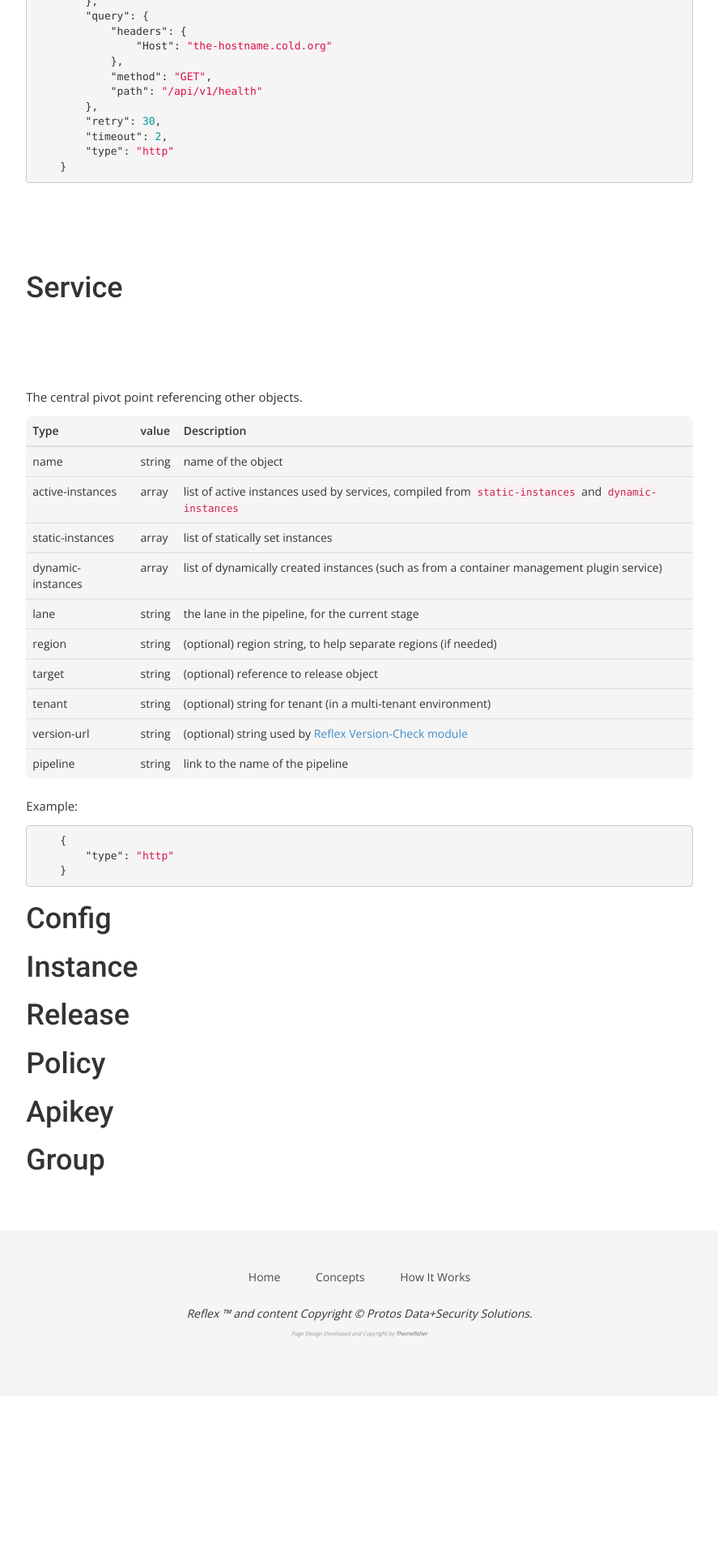
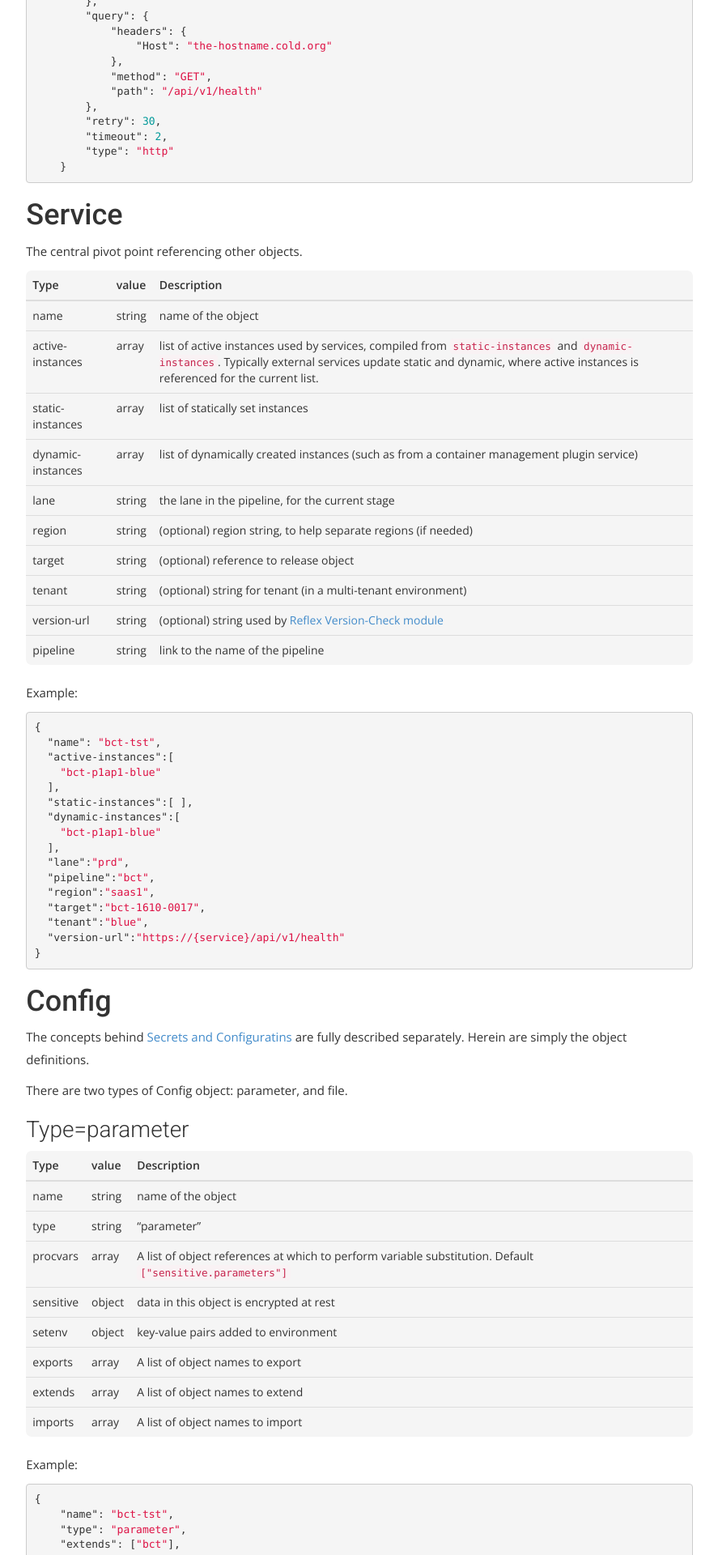
Before and after one commit to reflexsc/web, a Jekyll site: the page built from docs/objects.md, in a window 1280 px wide. Shown: the part 2094-4014 px from the top of the page at 81% size, without its empty margins (196-1083 px from the left). Built offline with Jekyll 4.4.1, drawn with Linux system fonts in a browser that asks for light colours; nearby versions of some CDN libraries; some web fonts are replaced; before the commit the page ends 3818 px from its top, so only the background shows below that; some of the changed text lies outside the part shown.

Commit message:
web updates

```diff
--- a/_includes/doc-nav.html
+++ b/_includes/doc-nav.html
@@ -29,11 +29,12 @@
 </a></b></div>
 <div id="navModules" class="panel-collapse collapse" role="tabpanel" aria-labelledby="navHdrModules">
 &nbsp;&nbsp;&rsaquo; <a href="/docs/launch-assist/">Launch Assist</a><br/>
+&nbsp;&nbsp;&rsaquo; <a href="/docs/config/">Config Management</a><br/>
 &nbsp;&nbsp;&rsaquo; <a href="/docs/reflex-engine/">Reflex Engine</a><br/>
 &nbsp;&nbsp;&rsaquo; <a href="/docs/reflex-tools/">Reflex Tools</a><br/>
-&nbsp;&nbsp;&rsaquo; <a href="/docs/objects/">Objects</a><br/>
 &nbsp;&nbsp;&rsaquo; <a href="/docs/reflex-actions/">Reflex Actions</a><br/>
 &nbsp;&nbsp;&rsaquo; <a href="/docs/reflex-monitor/">Reflex Monitor</a><br/>
+&nbsp;&nbsp;&rsaquo; <a href="/docs/objects/">Objects</a><br/>
 </div></div>
 
 <div class="panel panel-default"><div role="tab" id="navHdrDev"><b><a class="collapsed" data-toggle="collapse" data-parent="#accordion" href="#navDev" aria-expanded="false" aria-controls="navDev">
--- a/css/local.css
+++ b/css/local.css
@@ -60,5 +60,6 @@
 
 /* override #service when in .doc-body */
 .doc-body #service {
+  padding: 0 0 0 0;
   text-align: left;
 }
--- a/docs/objects.md
+++ b/docs/objects.md
@@ -104,7 +104,7 @@ The central pivot point referencing other objects.
 |Type|  value|  Description
 |----|-|-
 |name|string|name of the object
-|active-instances|array|list of active instances used by services, compiled from `static-instances` and `dynamic-instances`
+|active-instances|array|list of active instances used by services, compiled from `static-instances` and `dynamic-instances`.  Typically external services update static and dynamic, where active instances is referenced for the current list.
 |static-instances|array|list of statically set instances
 |dynamic-instances|array|list of dynamically created instances (such as from a container management plugin service)
 |lane|string|the lane in the pipeline, for the current stage
@@ -117,12 +117,138 @@ The central pivot point referencing other objects.
 Example:
 
 {% highlight json %}
-    {
-        "type": "http"
-    }
+{
+  "name": "bct-tst",
+  "active-instances":[
+    "bct-p1ap1-blue"
+  ],
+  "static-instances":[ ],
+  "dynamic-instances":[
+    "bct-p1ap1-blue"
+  ],
+  "lane":"prd",
+  "pipeline":"bct",
+  "region":"saas1",
+  "target":"bct-1610-0017",
+  "tenant":"blue",
+  "version-url":"https://{service}/api/v1/health"
+}
 {% endhighlight %}
 
 # Config
+
+The concepts behind [Secrets and Configuratins](/docs/#secrets-and-configurations) are fully described separately.  Herein are simply the object definitions.
+
+There are two types of Config object: parameter, and file.
+
+### Type=parameter
+
+{: .table .values }
+|Type|  value|  Description
+|----|-|-
+|name|string|name of the object
+|type|string|"parameter"
+|procvars|array|A list of object references at which to perform variable substitution.  Default `["sensitive.parameters"]`
+|sensitive|object|data in this object is encrypted at rest
+|setenv|object|key-value pairs added to environment
+|exports|array|A list of object names to export
+|extends|array|A list of object names to extend
+|imports|array|A list of object names to import
+
+Example:
+{% highlight json %}
+{
+    "name": "bct-tst",
+    "type": "parameter",
+    "extends": ["bct"],
+    "procvars": ["sensitive.parameters"],
+    "sensitive": {
+        "parameters": {
+            "MONGO-HOSTS":"test-db",
+            "MONGO-DBID":"test_db",
+            "MONGO-PASSWORD":"asdf",
+            "MONGO-URI":"mongodb://%{MONGO-HOSTS}/%{MONGO-DBID}"
+        }
+    },
+    "setenv": {
+        "MONGO-URI": "%{MONGO-URI}"
+    }
+}
+
+{
+    "name": "bct",
+    "type": "parameter",
+    "extends": ["common"],
+    "imports": ["bct-config"],
+    "exports": ["bct-file"]
+}
+
+{
+    "name": "common",
+    "type": "parameter",
+    "sensitive": {
+        "parameters": {
+            "SHARED-SECRET":"moar"
+        }
+    }
+}
+
+{
+    "name": "bct-config",
+    "type": "parameter",
+    "sensitive": {
+        "parameters": {
+            "GROUP-CONFIG":"moar"
+        },
+        "config": {
+            "db": {
+                "uri": "%{MONGO-URI}"
+            }
+        }
+    }
+}
+
+{% endhighlight %}
+
+### Type=file
+
+{: .table .values }
+|Type|  value|  Description
+|----|-|-
+|name|string|name of the object
+|type|string|"file"
+|content|object|Content Sub-object
+
+
+#### Content sub-object
+
+{: .table .values }
+|Type|  value|  Description
+|----|-|-
+|dest|string|name of the object
+|file|string|"file"
+|source|object|(optional) base64 encoded data exported as the file
+|ref|object|reference to the json sub-object to export
+|varsub|boolean|true or false -- perform variable substitution on the content of the file
+|encoding|string|what encoding the data is current stored at.  Options: none, or base64
+
+Example:
+
+{% highlight json %}
+
+{
+    "name": "bct-config",
+    "type": "file",
+    "content": {
+        "dest":"local-production.json",
+        "ref":"sensitive.config",
+        "type":"application/json"
+    }
+}
+
+{% endhighlight %}
+
+
 # Instance
 # Release
 # Policy
```
Also changed, not shown: docs/index.md (+32 -0 lines), docs/summary4.jpg (added).
